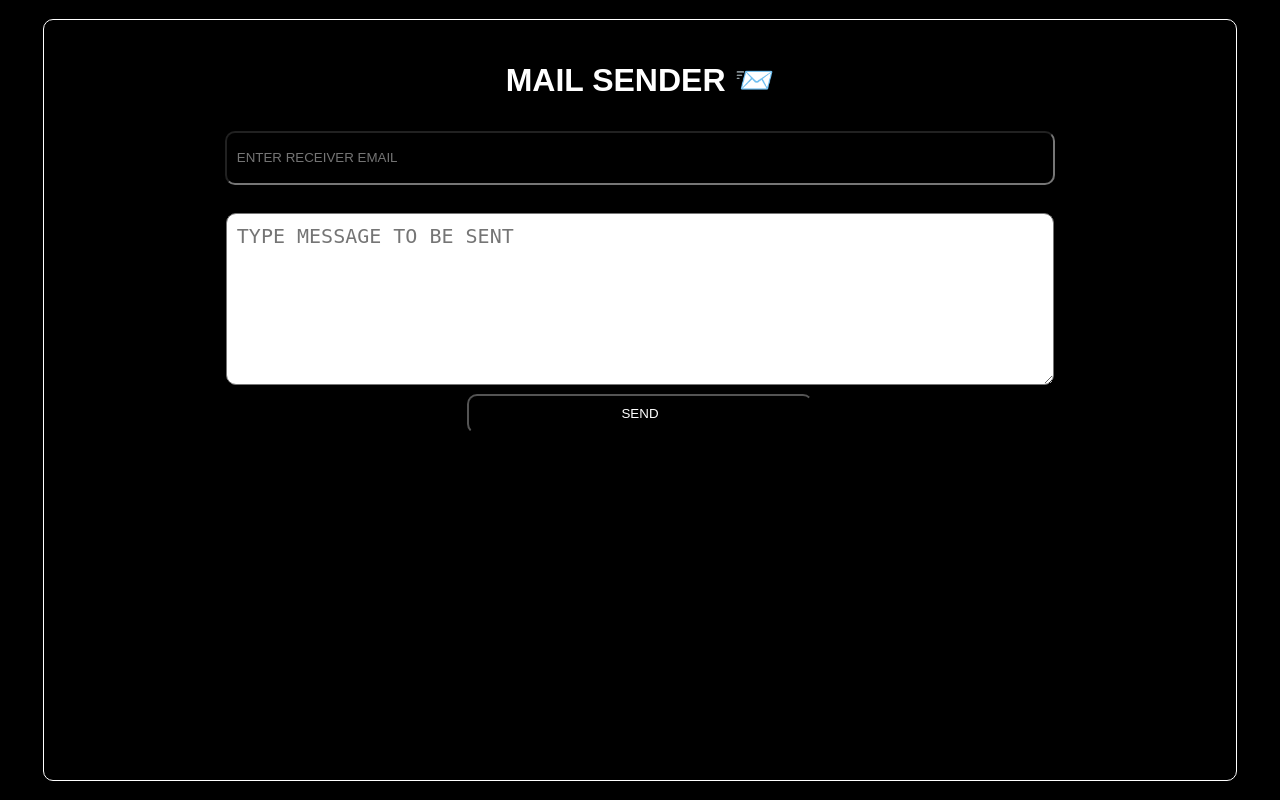
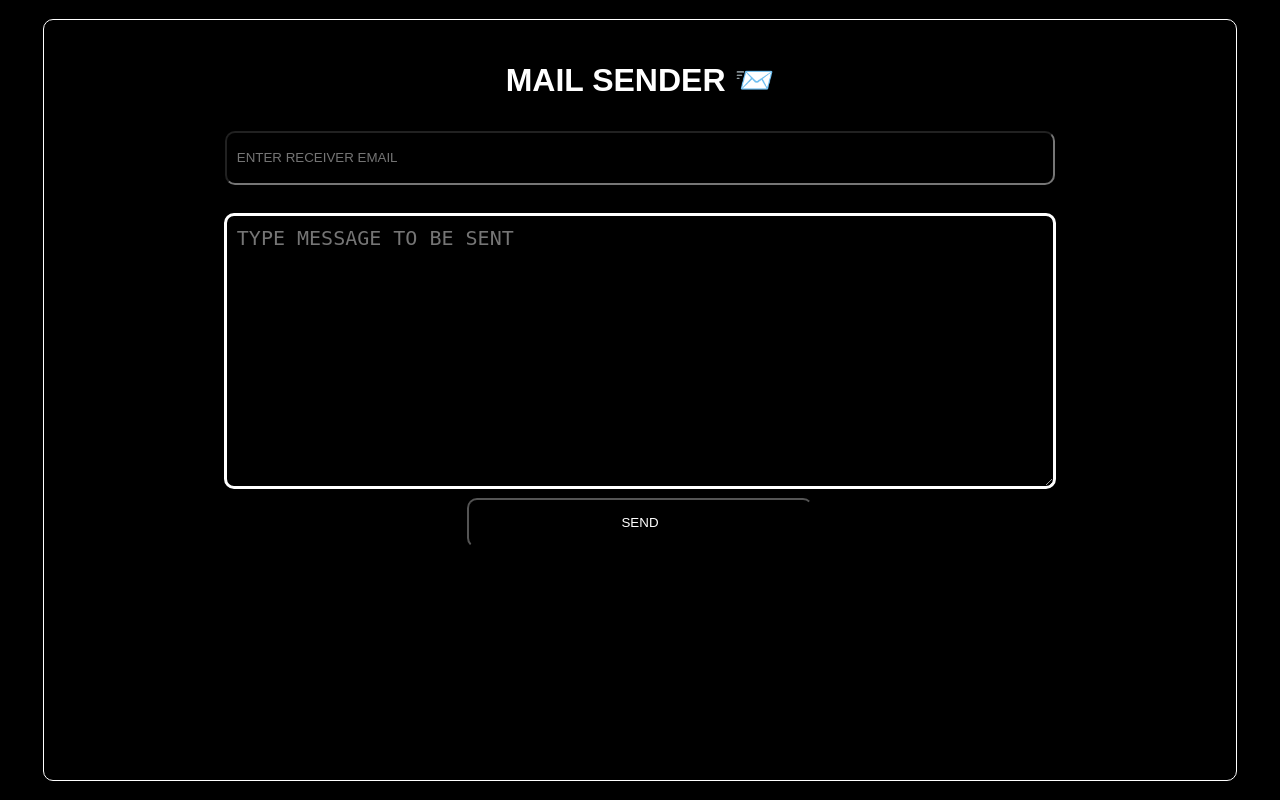
Before and after one commit to Sman12345678/Mail-Sender, a Flask app: page / in a window 1280 px wide. Run offline with Flask 3, Linux system fonts and the light colour scheme.

Commit message:
Update index.html

```diff
--- a/templates/index.html
+++ b/templates/index.html
@@ -34,17 +34,19 @@
     }
     #text {
       width: 70%;
-      height: 150px;
+      height: 250px;
       border-radius: 10px;
       color: orange;
       font-size: 20px;
       padding: 10px;
+      background-color:#000000;
+      border:solid 3px #fff;
     }
     #sub {
       background-color: black;
       color: #fff;
       border-radius: 10px;
-      height: 40px;
+      height: 50px;
       width: 30%;
       margin: 5px;
       padding: 10px;
```
